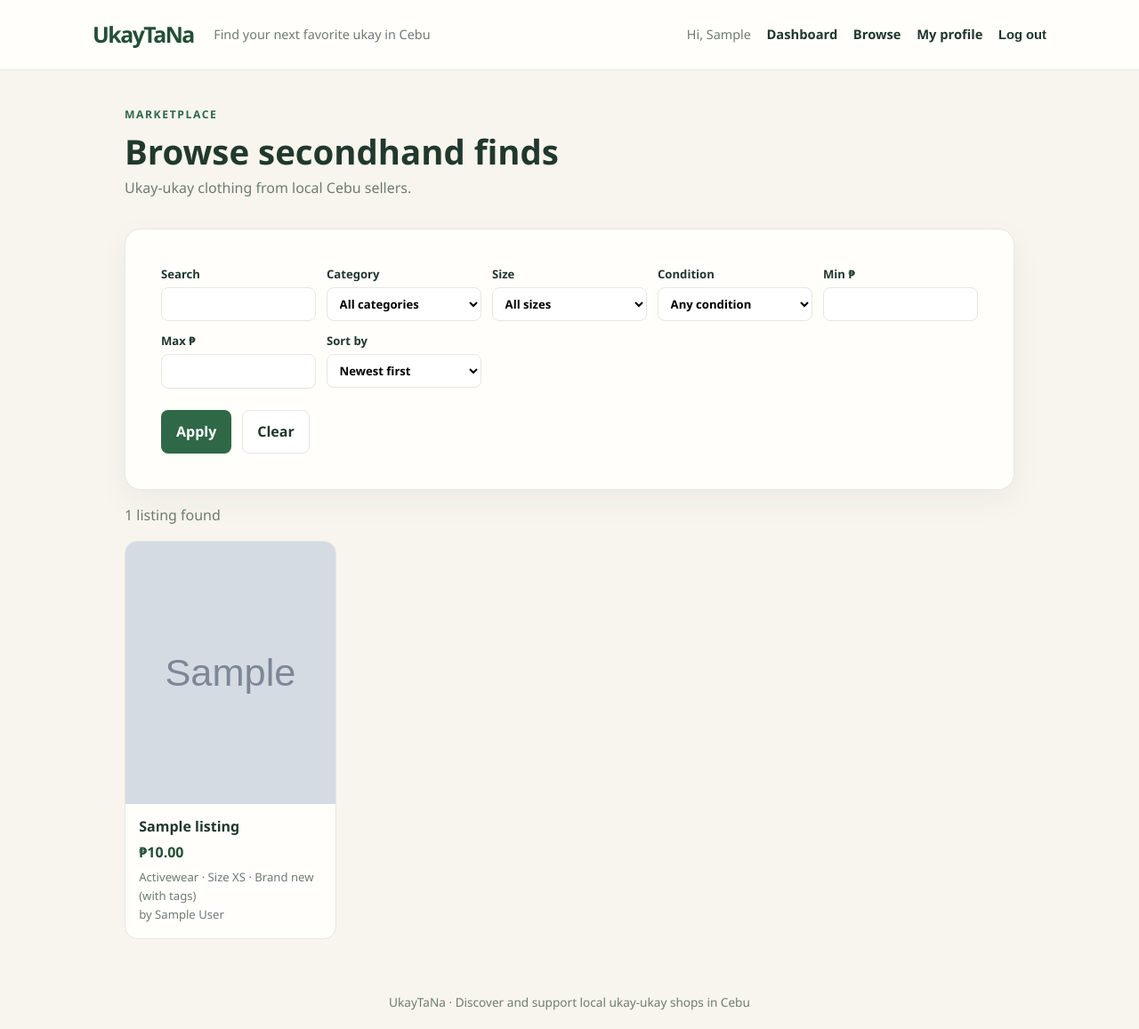
After one commit to MacaRena018/UkayTaNa-Icoy-MarianaTrench-G7, a Django app: page /listings/ in a window 1280 px wide. The commit adds this page. Shown: the whole page at 89% size. Run offline with Django 5.2, Linux system fonts and the light colour scheme; a user stored in the database is signed in; tables that the repository leaves empty hold one stand-in row (values such as "Sample post"); grey boxes marked "Sample" are stand-in pictures; parts of the project's set-up code (start-up, migrations or seed data) failed here and were passed over.

```diff
--- a/listings/forms.py
+++ b/listings/forms.py
@@ -102,3 +102,39 @@ class ListingForm(forms.ModelForm):
             photo.delete()
         for image in self.cleaned_data.get("photos") or []:
             ListingPhoto.objects.create(listing=listing, image=image)
+
+
+class ListingFilterForm(forms.Form):
+    SORT_CHOICES = [
+        ("newest", "Newest first"),
+        ("oldest", "Oldest first"),
+        ("price_low", "Price: low to high"),
+        ("price_high", "Price: high to low"),
+    ]
+
+    q = forms.CharField(required=False, label="Search")
+    category = forms.ChoiceField(
+        required=False, choices=[("", "All categories")] + Listing.Category.choices
+    )
+    size = forms.ChoiceField(
+        required=False, choices=[("", "All sizes")] + Listing.Size.choices
+    )
+    condition = forms.ChoiceField(
+        required=False, choices=[("", "Any condition")] + Listing.Condition.choices
+    )
+    min_price = forms.DecimalField(
+        required=False, min_value=0, decimal_places=2, label="Min ₱"
+    )
+    max_price = forms.DecimalField(
+        required=False, min_value=0, decimal_places=2, label="Max ₱"
+    )
+    sort = forms.ChoiceField(required=False, choices=SORT_CHOICES)
+
+    def clean(self):
+        cleaned = super().clean()
+        low, high = cleaned.get("min_price"), cleaned.get("max_price")
+        if low is not None and high is not None and low > high:
+            self.add_error(
+                "max_price", "Maximum price cannot be lower than the minimum."
+            )
+        return cleaned
--- a/listings/urls.py
+++ b/listings/urls.py
@@ -3,6 +3,7 @@ from django.urls import path
 from . import views
 
 urlpatterns = [
+    path("listings/", views.ListingBrowseView.as_view(), name="listing_browse"),
     path("listings/mine/", views.SellerListingListView.as_view(), name="my_listings"),
     path("listings/new/", views.ListingCreateView.as_view(), name="listing_create"),
     path("listings/<int:pk>/", views.ListingDetailView.as_view(), name="listing_detail"),
--- a/listings/views.py
+++ b/listings/views.py
@@ -2,7 +2,7 @@ from django.contrib import messages
 from django.contrib.auth.mixins import LoginRequiredMixin, UserPassesTestMixin
 from django.core.exceptions import PermissionDenied
 from django.db import transaction
-from django.db.models import Count
+from django.db.models import Count, Q
 from django.http import Http404
 from django.shortcuts import get_object_or_404, redirect
 from django.urls import reverse, reverse_lazy
@@ -13,7 +13,7 @@ from django.views.generic import CreateView, DeleteView, DetailView, ListView, U
 from accounts.mixins import RoleRequiredMixin
 from accounts.models import CustomUser
 
-from .forms import ListingForm
+from .forms import ListingFilterForm, ListingForm
 from .models import Listing
 
 Role = CustomUser.Role
@@ -232,3 +232,47 @@ class ListingStatusView(LoginRequiredMixin, View):
         ):
             return target
         return reverse("admin_listings" if as_admin else "my_listings")
+
+
+class ListingBrowseView(LoginRequiredMixin, ListView):
+    """Read: browse, search, filter and sort published listings."""
+
+    template_name = "listings/listing_list.html"
+    context_object_name = "listings"
+    paginate_by = 12
+
+    def get_queryset(self):
+        queryset = _with_photos(
+            Listing.objects.filter(status=Status.PUBLISHED, seller__is_active=True)
+        )
+        self.filter_form = ListingFilterForm(self.request.GET)
+        self.filter_form.is_valid()
+        data = self.filter_form.cleaned_data
+
+        if data.get("q"):
+            term = data["q"].strip()
+            queryset = queryset.filter(
+                Q(title__icontains=term) | Q(description__icontains=term)
+            )
+        for field in ("category", "size", "condition"):
+            if data.get(field):
+                queryset = queryset.filter(**{field: data[field]})
+        if data.get("min_price") is not None:
+            queryset = queryset.filter(price__gte=data["min_price"])
+        if data.get("max_price") is not None:
+            queryset = queryset.filter(price__lte=data["max_price"])
+
+        ordering = {
+            "oldest": "created_at",
+            "price_low": "price",
+            "price_high": "-price",
+        }.get(data.get("sort"), "-created_at")
+        return queryset.order_by(ordering, "-pk")
+
+    def get_context_data(self, **kwargs):
+        context = super().get_context_data(**kwargs)
+        params = self.request.GET.copy()
+        params.pop("page", None)
+        context["filter_form"] = self.filter_form
+        context["querystring"] = params.urlencode()
+        return context
--- a/templates/base.html
+++ b/templates/base.html
@@ -18,6 +18,8 @@
             {% if user.is_authenticated %}
                 <span class="nav-greeting">Hi, {{ user.first_name|default:user.username }}</span>
                 <a href="{% url 'dashboard' %}">Dashboard</a>
+                {% if user.role == 'SELLER' %}<a href="{% url 'my_listings' %}">My listings</a>
+                {% elif user.role == 'BUYER' %}<a href="{% url 'listing_browse' %}">Browse</a>{% endif %}
                 <a href="{% url 'profile' %}">My profile</a>
                 <form method="post" action="{% url 'logout' %}" class="logout-form">
                     {% csrf_token %}
--- /dev/null
+++ b/templates/listings/listing_list.html
@@ -0,0 +1,45 @@
+{% extends "base.html" %}
+{% block title %}Browse listings · UkayTaNa{% endblock %}
+{% block content %}
+<section class="section-heading">
+    <div>
+        <p class="eyebrow">MARKETPLACE</p>
+        <h1>Browse secondhand finds</h1>
+        <p class="muted">Ukay-ukay clothing from local Cebu sellers.</p>
+    </div>
+</section>
+<form method="get" class="content-card filter-bar">
+    <div class="filter-row">
+        <label>Search {{ filter_form.q }}</label>
+        <label>Category {{ filter_form.category }}</label>
+        <label>Size {{ filter_form.size }}</label>
+        <label>Condition {{ filter_form.condition }}</label>
+        <label>{{ filter_form.min_price.label }} {{ filter_form.min_price }}</label>
+        <label>{{ filter_form.max_price.label }} {{ filter_form.max_price }}</label>
+        <label>Sort by {{ filter_form.sort }}</label>
+    </div>
+    {% for field in filter_form %}{% for error in field.errors %}<p class="field-error">{{ error }}</p>{% endfor %}{% endfor %}
+    <div class="form-actions">
+        <button class="button button-primary" type="submit">Apply</button>
+        <a class="button button-secondary" href="{% url 'listing_browse' %}">Clear</a>
+    </div>
+</form>
+{% if listings %}
+<p class="muted">{{ page_obj.paginator.count }} listing{{ page_obj.paginator.count|pluralize }} found</p>
+<div class="listing-grid">
+    {% for listing in listings %}{% include "listings/_card.html" %}{% endfor %}
+</div>
+{% if is_paginated %}
+<nav class="pager" aria-label="Pages">
+    {% if page_obj.has_previous %}<a href="?{% if querystring %}{{ querystring }}&{% endif %}page={{ page_obj.previous_page_number }}">← Previous</a>{% endif %}
+    <span>Page {{ page_obj.number }} of {{ page_obj.paginator.num_pages }}</span>
+    {% if page_obj.has_next %}<a href="?{% if querystring %}{{ querystring }}&{% endif %}page={{ page_obj.next_page_number }}">Next →</a>{% endif %}
+</nav>
+{% endif %}
+{% else %}
+<section class="content-card empty-state">
+    <h2>No listings found</h2>
+    <p class="muted">Try clearing a filter or searching for something else.</p>
+</section>
+{% endif %}
+{% endblock %}
```
